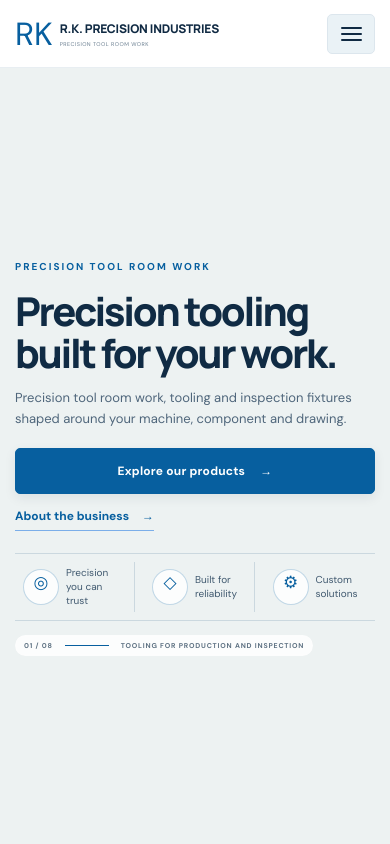
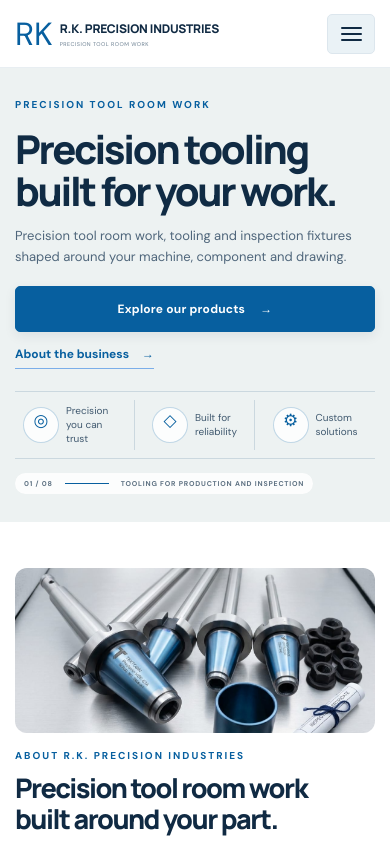
Before and after one commit to ghostcommitme/R.K.-Precision-Industries, a Next.js app: page / in a window 390 px wide. Shown: the top 844 px of the page. Built offline with nearby package versions, Linux system fonts and the light colour scheme.

Commit message:
Reduce mobile hero whitespace

```diff
--- a/app/globals.css
+++ b/app/globals.css
@@ -315,11 +315,11 @@
 
 /* Mobile hero uses a longer text-first layout; keep its background photo on desktop only. */
 @media(max-width:760px){
-	.hero,.hero-inner{height:auto;min-height:max(780px,calc(100svh - 68px))}
+	.hero,.hero-inner{height:auto;min-height:0}
 	.hero{background:#edf2f2}
 	.hero-photo{display:none}
-	.hero-inner{align-items:center;padding-block:42px}
-	.hero-copy{padding:24px 0;max-width:560px}
+	.hero-inner{align-items:flex-start;padding-block:0}
+	.hero-copy{padding:30px 0 28px;max-width:560px}
 	.capabilities-section{padding-block:46px}
 	.capabilities-grid{gap:18px}
 	.capabilities-slider{height:190px}
```
